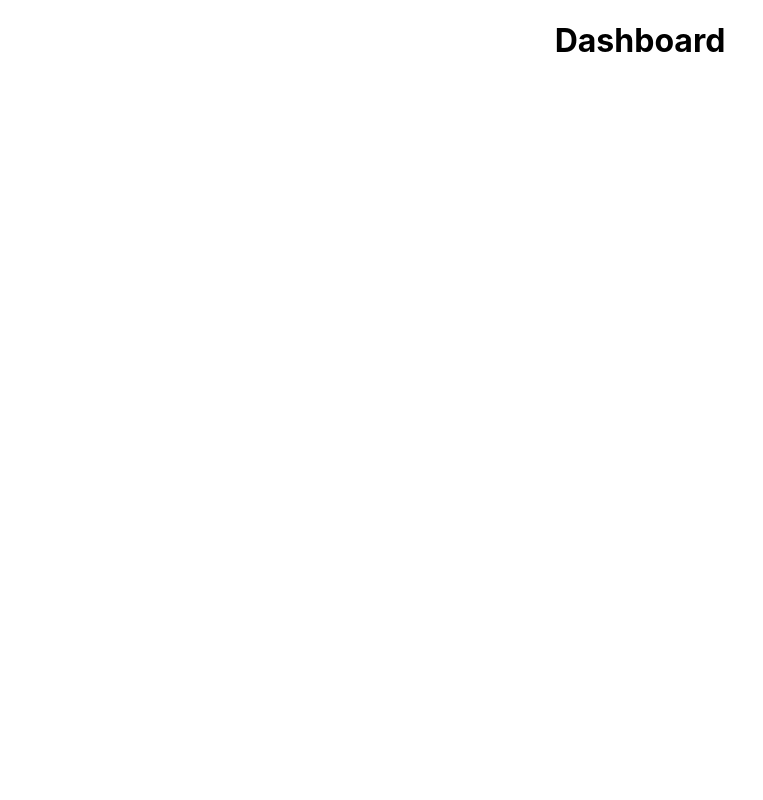
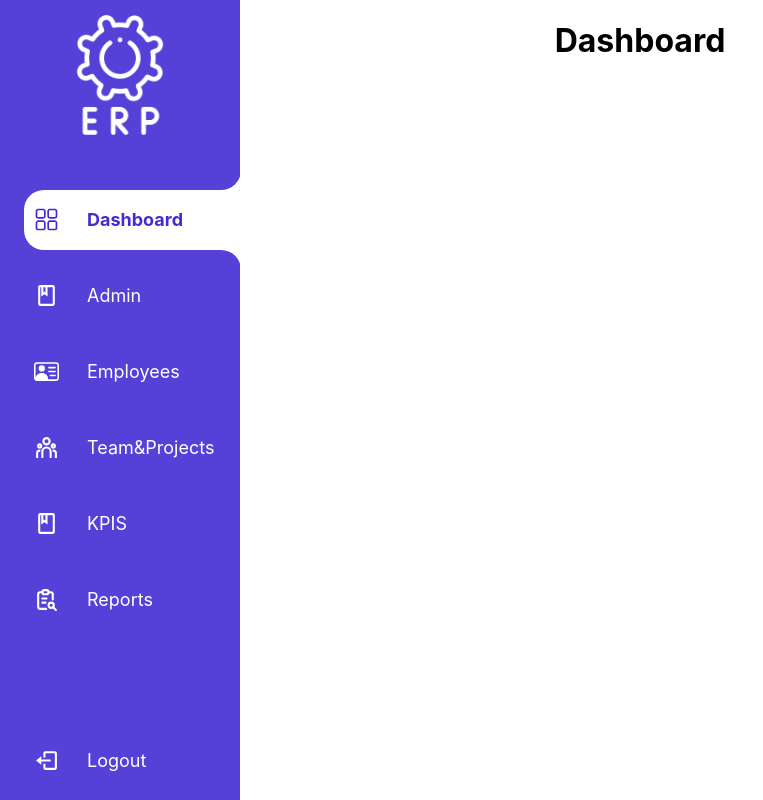
Before and after one commit to Group-10-Advanced-Project/Frontend, a React (Create React App) app in the folder my-app/: page / in a window 1280 px wide. Shown: the whole page, without its empty margins (0-763 px from the left). Built offline with nearby package versions, Linux system fonts and the light colour scheme.

Commit message:
sidebar + importing react in files

```diff
--- a/my-app/package.json
+++ b/my-app/package.json
@@ -8,12 +8,13 @@
     "@testing-library/user-event": "^13.5.0",
     "react": "^18.2.0",
     "react-dom": "^18.2.0",
+    "react-icons": "^4.8.0",
     "react-router-dom": "^6.8.2",
-    "react-scripts": "5.0.1",
+    "react-scripts": "^2.1.3",
     "web-vitals": "^2.1.4"
   },
   "scripts": {
-    "start": "react-scripts start",
+    "start": "react-scripts --openssl-legacy-provider start",
     "build": "react-scripts build",
     "test": "react-scripts test",
     "eject": "react-scripts eject"
--- a/my-app/src/App.js
+++ b/my-app/src/App.js
@@ -1,26 +1,29 @@
-import logo from './logo.svg';
-import './App.css';
+import logo from "./logo.svg";
+import "./App.css";
+import React from "react";
 import { Route, Routes } from "react-router-dom";
-import { BrowserRouter } from 'react-router-dom';
+import { BrowserRouter } from "react-router-dom";
 import Admin from "./pages/admin/admin.js";
 import Dashboard from "./pages/dashboard/dashboard.js";
 import Employee from "./pages/employees/employee.js";
 import Login from "./pages/login/login.js";
 import Teams from "./pages/teams&projects/teams-projects.js";
 import NewAdmin from "./pages/admin/create-admin.js";
+import SideNav from "./components/sideNav/index.js";
 
 function App() {
   return (
     <div className="App">
       <BrowserRouter>
-      <Routes>
-      <Route path="/" element={<Dashboard/>}/>
-                <Route path="/admin" element={<Admin/>}/>
-                <Route path="/employee" element={<Employee/>}/>
-                <Route path="/login" element={<Login/>}/>
-                <Route path="/team&projects" element={<Teams/>}/>
-                <Route path="/newAdmin" element={<NewAdmin/>}/>
-                </Routes>
+        <SideNav />
+        <Routes>
+          <Route path="/" element={<Dashboard />} />
+          <Route path="/admin" element={<Admin />} />
+          <Route path="/employee" element={<Employee />} />
+          <Route path="/login" element={<Login />} />
+          <Route path="/team&projects" element={<Teams />} />
+          <Route path="/newAdmin" element={<NewAdmin />} />
+        </Routes>
       </BrowserRouter>
     </div>
   );
--- a/my-app/src/components/sideNav/index.js
+++ b/my-app/src/components/sideNav/index.js
@@ -1,11 +1,75 @@
 import "./sideNav.css";
 
-function sideNav (props){
-    return(
+import React from "react";
+import { NavLink } from "react-router-dom";
+import { MdOutlineClass } from "react-icons/md";
+import { RxDashboard } from "react-icons/rx";
+import { BsPersonVcard } from "react-icons/bs";
+import { RiTeamLine } from "react-icons/ri";
+import { FaUserCheck, FaUserTie } from "react-icons/fa";
+import { TbReportSearch } from "react-icons/tb";
+import { BiLogOut } from "react-icons/bi";
+
+import logo from "../../erp.png";
+
+function sideNav(props) {
+  return (
+    <>
+      <nav>
         <div>
-            <h1>sideNav</h1>
+          <img className={"logo"} src={logo} alt="SVG Logo" />
         </div>
-    )
+
+        <div className={"bar"}>
+          <NavLink to={"/"}>
+            <RxDashboard className={"icons"} size={25} />
+            <b></b>
+            <u></u>
+            <span>Dashboard</span>
+          </NavLink>
+          <NavLink to={"/classroom"}>
+            <MdOutlineClass className={"icons"} size={25} />
+            <b></b>
+            <u></u>
+            <span>Admin</span>
+          </NavLink>
+          <NavLink to={"/sections"}>
+            <BsPersonVcard className={"icons"} size={25} />
+            <b></b>
+            <u></u>
+            <span>Employees</span>
+          </NavLink>
+          <NavLink to={"/student"}>
+            <RiTeamLine className={"icons"} size={25} />
+            <b></b>
+            <u></u>
+            <span>Team&Projects</span>
+          </NavLink>
+          <NavLink to={"/attendance"}>
+            <MdOutlineClass className={"icons"} size={25} />
+            <b></b>
+            <u></u>
+            <span>KPIS</span>
+          </NavLink>
+          <NavLink to={"/admin"}>
+            <TbReportSearch className={"icons"} size={25} />
+            <b></b>
+            <u></u>
+            <span>Reports</span>
+          </NavLink>
+        </div>
+
+        <div className={"setting"}>
+          <NavLink to={"/login"}>
+            <BiLogOut className={"icons"} size={25} />
+            <b></b>
+            <u></u>
+            <span>Logout</span>
+          </NavLink>
+        </div>
+      </nav>
+    </>
+  );
 }
 
 export default sideNav;
--- a/my-app/src/components/sideNav/sideNav.css
+++ b/my-app/src/components/sideNav/sideNav.css
@@ -0,0 +1,137 @@
+nav {
+    width: 240px;
+    height: 100vh;
+    background-color: #5541D7;
+    display: flex;
+    flex-direction: column;
+    align-items: center;
+    justify-content: space-between;
+    position: fixed;
+    top: 0;
+    overflow: hidden;
+}
+
+nav a {
+    text-decoration: none;
+    color: white;
+    height: 40px;
+    margin-top: 16px;
+    padding: 10px;
+    font-size: 18px;
+    display: flex;
+    align-items: center;
+    justify-content: center;
+}
+
+nav a:hover {
+    text-decoration: underline;
+}
+
+.setting {
+    width: 80%;
+    display: flex;
+    flex-direction: column;
+}
+
+.bar {
+    display: flex;
+    flex-direction: column;
+    justify-content: center;
+    align-items: flex-start;
+    width: 80%;
+    margin-bottom: 50px;
+}
+
+.logo {
+    margin-top: 15px;
+    width: 120px;
+    height: 120px;
+}
+
+.setting {
+    margin-bottom: 10px;
+    display: flex;
+    align-items: flex-start;
+}
+
+nav span {
+    padding-left: 28px;
+}
+
+.active {
+    background-color: #fff;
+    font-weight: bold;
+    border-radius: 20px;
+    -webkit-border-radius: 20px;
+    -moz-border-radius: 20px;
+    -ms-border-radius: 20px;
+    -o-border-radius: 20px;
+    width: 111%;
+    color: #422cd0;
+    position: relative;
+    display: flex;
+    justify-content: flex-start;
+}
+
+nav .active b {
+    position: absolute;
+    top: -20px;
+    left: 0;
+    width: 100%;
+    height: 20px;
+    background-color: white;
+}
+
+nav .active u {
+    position: absolute;
+    top: 60px;
+    left: 0;
+    width: 100%;
+    height: 20px;
+    background-color: white;
+}
+
+
+nav .active b::before {
+    content: '';
+    position: absolute;
+    top: 0;
+    left: -16px;
+    width: 100%;
+    height: 100%;
+    background-color: #5541D7;
+    border-bottom-right-radius: 20px;
+}
+
+nav .active u::before {
+    content: '';
+    position: absolute;
+    top: 0;
+    left: -16px;
+    width: 100%;
+    height: 100%;
+    background-color: #5541D7;
+    border-top-right-radius: 20px;
+}
+
+@media screen and (max-width: 768px) {
+    nav {
+        width: 70px;
+        overflow-x: hidden;
+    }
+
+    .active {
+        width: 326%;
+        display: flex;
+    }
+
+    nav .active b::before,
+    nav .active u::before {
+        width: 39%;
+    }
+
+    .logo {
+        width: 70px;
+        height: 70px;
+    }
+}
```
Also changed, not shown: my-app/src/pages/admin/admin.js (+7 -8 lines), my-app/src/pages/admin/create-admin.js (+7 -8 lines), my-app/src/pages/dashboard/dashboard.js (+7 -8 lines), my-app/src/pages/employees/employee.js (+7 -6 lines), my-app/src/pages/login/login.js (+7 -6 lines), my-app/src/pages/teams&projects/teams-projects.js (+7 -6 lines), my-app/src/erp.png (added), 1 other file (tests, documents, lock files or other folders).
